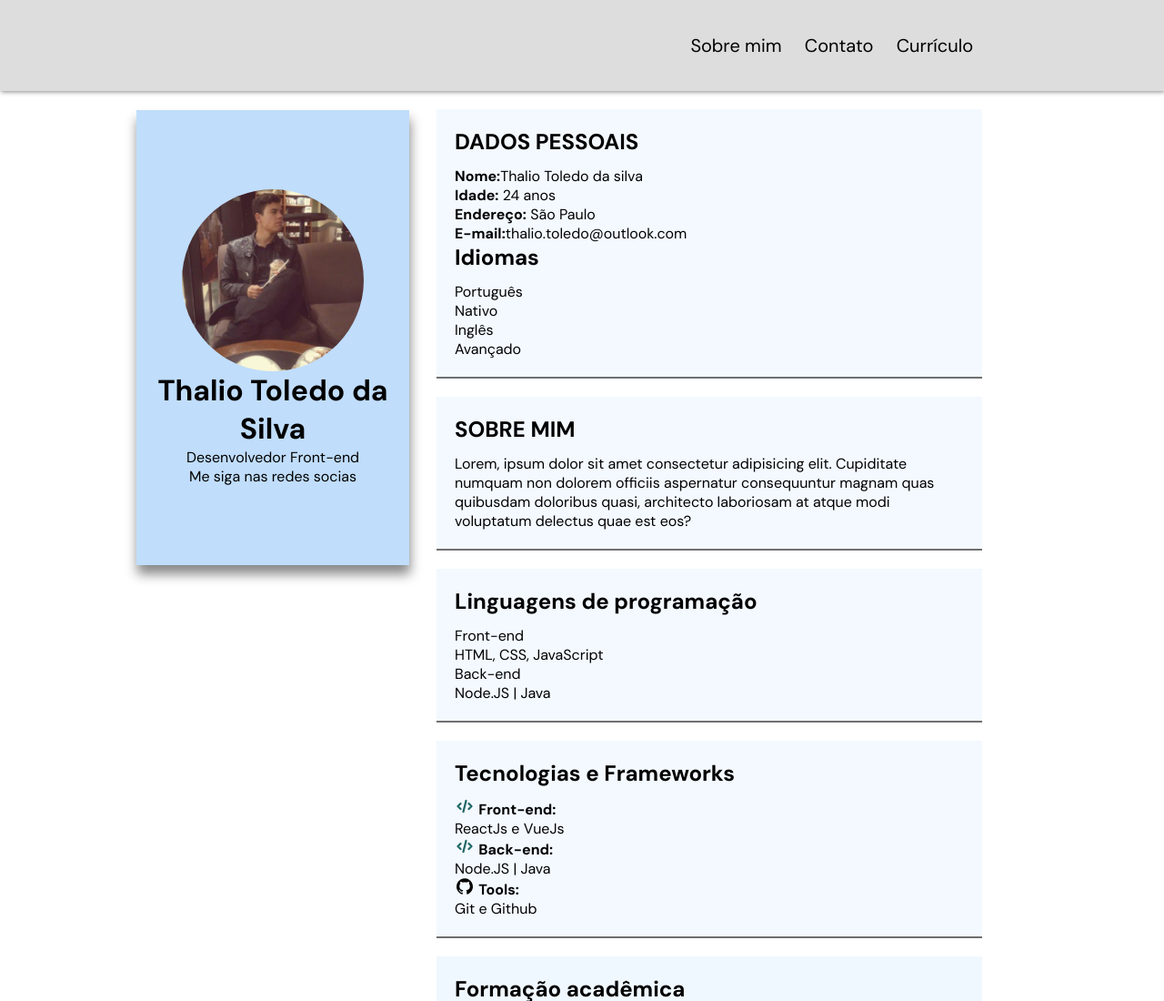
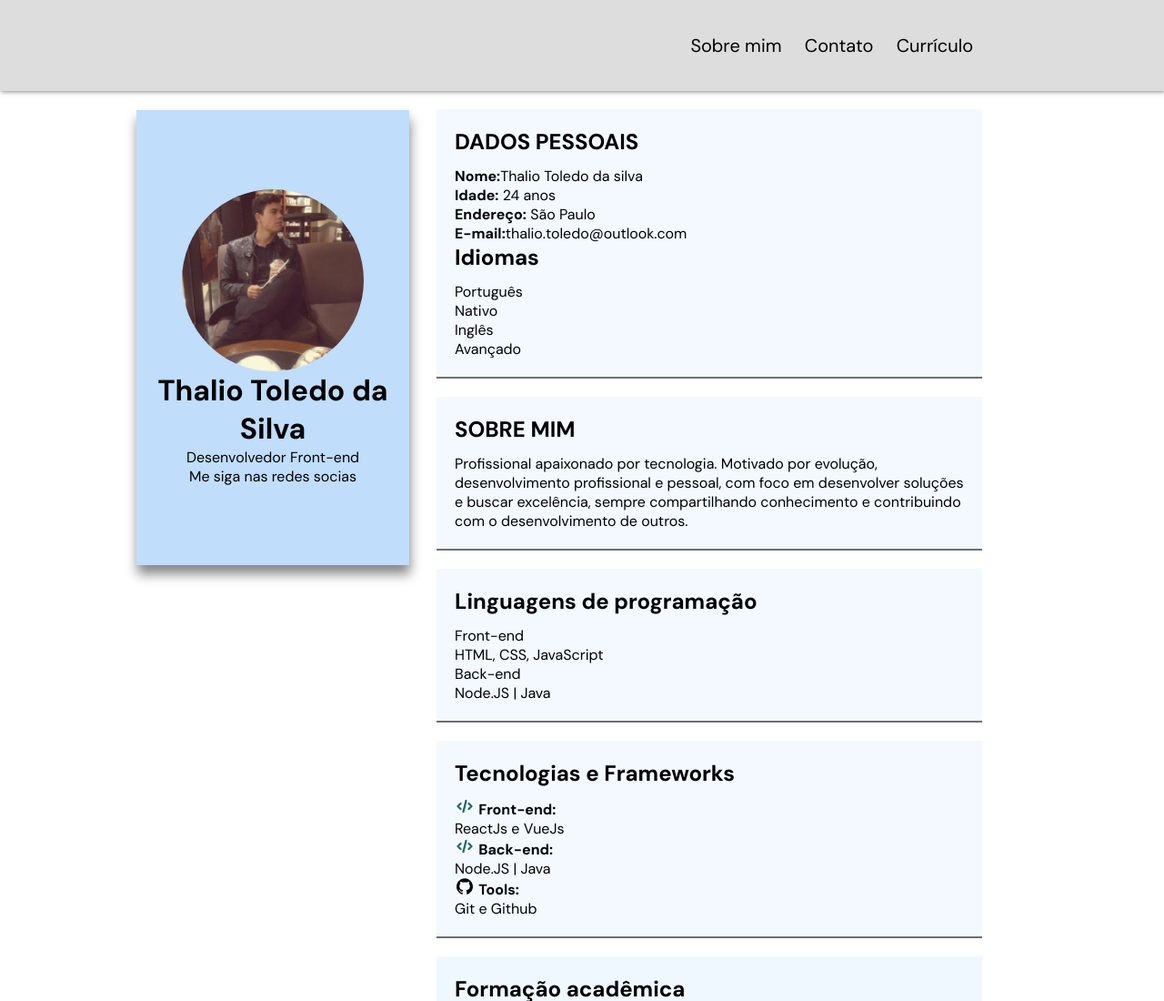
Before and after one commit to Thalio-Toledo/Porf-lio, a plain HTML site: page index.html in a window 1280 px wide. Shown: the top 1100 px of the page at 91% size. Drawn offline with Linux system fonts and the light colour scheme.

Commit message:
Alteração na section sobre mim

```diff
--- a/index.html
+++ b/index.html
@@ -69,10 +69,7 @@
 
         <h1>SOBRE MIM</h1>
         <p>
-          Lorem, ipsum dolor sit amet consectetur adipisicing elit. Cupiditate
-          numquam non dolorem officiis aspernatur consequuntur magnam quas
-          quibusdam doloribus quasi, architecto laboriosam at atque modi
-          voluptatum delectus quae est eos?
+          Profissional apaixonado por tecnologia. Motivado por evolução, desenvolvimento profissional e pessoal, com foco em desenvolver soluções e buscar excelência, sempre compartilhando conhecimento e contribuindo com o desenvolvimento de outros.
         </p>
       </div>
     </section>
```
